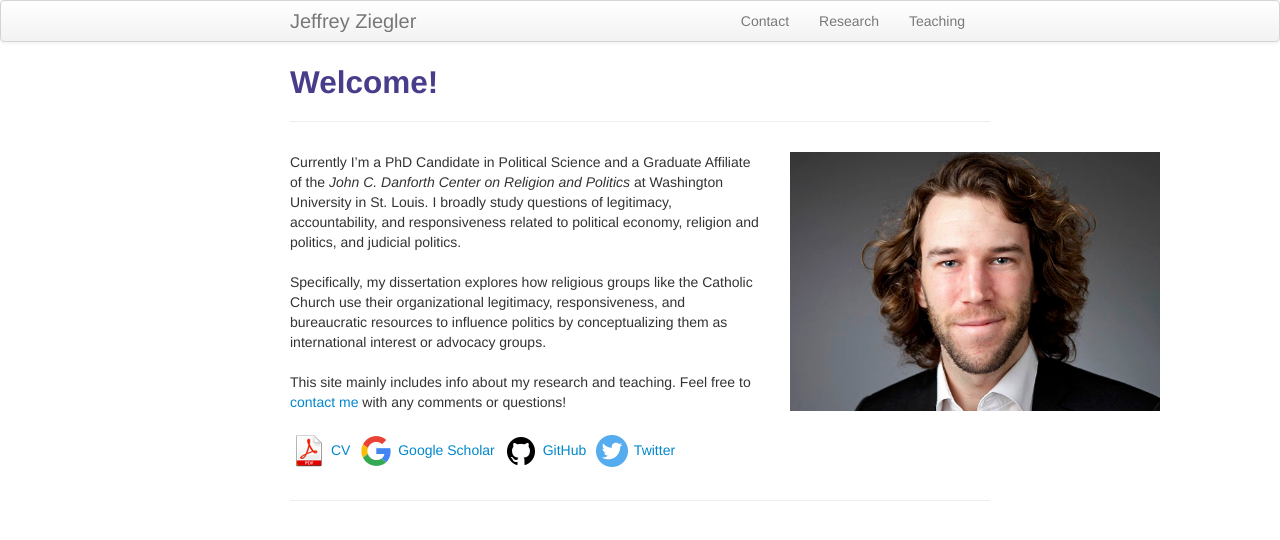
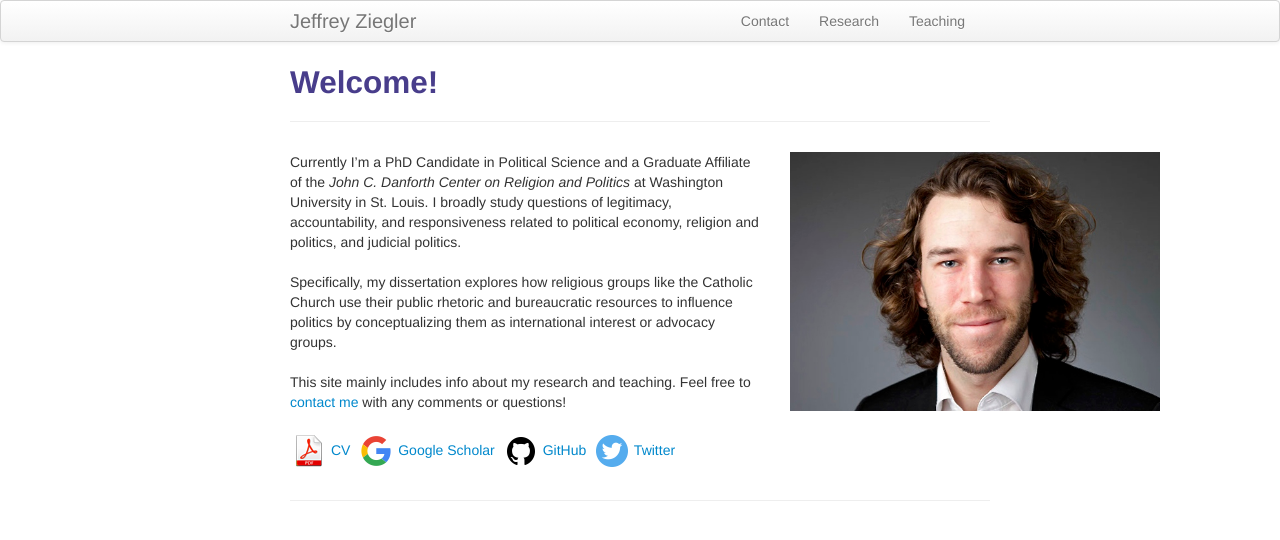
Before and after one commit to zieglerjef/zieglerjef.github.io, a Jekyll site: the page built from index.md, in a window 1280 px wide. Shown: the top 540 px of the page. Built offline with Jekyll 4.4.1, drawn with Linux system fonts in a browser that asks for light colours.

Commit message:
Update index.md

```diff
--- a/index.md
+++ b/index.md
@@ -7,10 +7,9 @@ title: Welcome!
 	<div class="row-fluid">
 		<div class="span5">
 
-Currently I’m a PhD Candidate in Political Science and a Graduate Affiliate of the <i>John C. Danforth Center on Religion and Politics</i> at Washington University in St. Louis. I broadly study questions of legitimacy, accountability,
-and responsiveness related to political economy, religion and politics, and judicial politics.<br/><br/>
+Currently I’m a PhD Candidate in Political Science and a Graduate Affiliate of the <i>John C. Danforth Center on Religion and Politics</i> at Washington University in St. Louis. I broadly study questions of legitimacy, accountability, and responsiveness related to political economy, religion and politics, and judicial politics.<br/><br/>
 
-Specifically, my dissertation explores how religious groups like the Catholic Church use their organizational legitimacy, responsiveness, and bureaucratic resources to influence politics by conceptualizing them as international interest or advocacy groups. <br/><br/>
+Specifically, my dissertation explores how religious groups like the Catholic Church use their public rhetoric and bureaucratic resources to influence politics by conceptualizing them as international interest or advocacy groups. <br/><br/>
 
 This site mainly includes info about my research and teaching. Feel free to <a href="https://zieglerjef.github.io/pages/about.html">contact me</a> with any comments or questions!<br/><br/>
 
```
